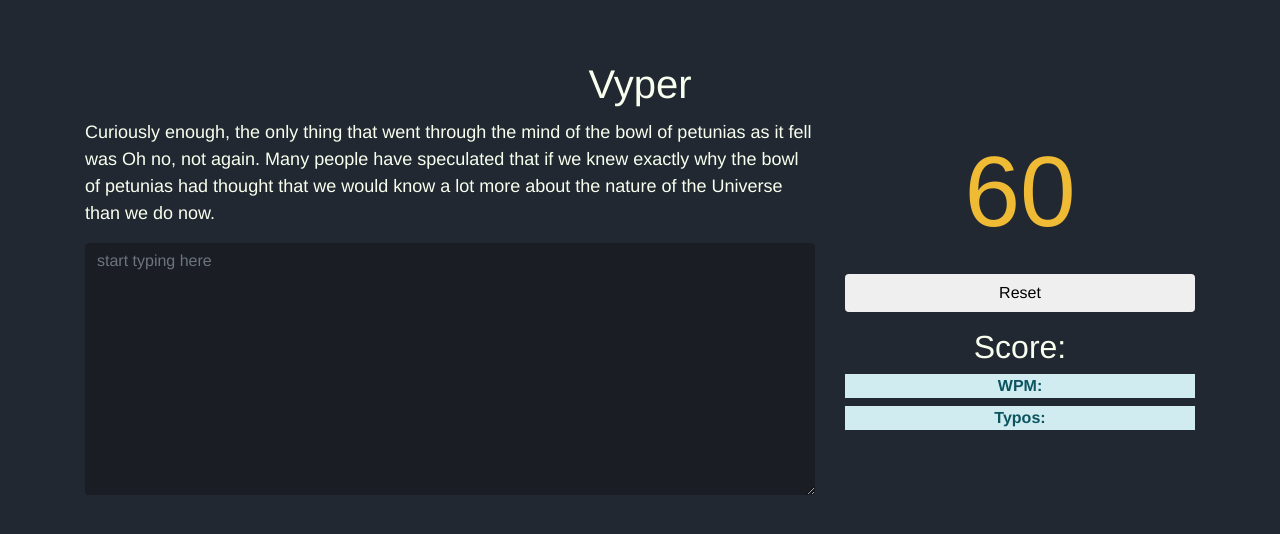
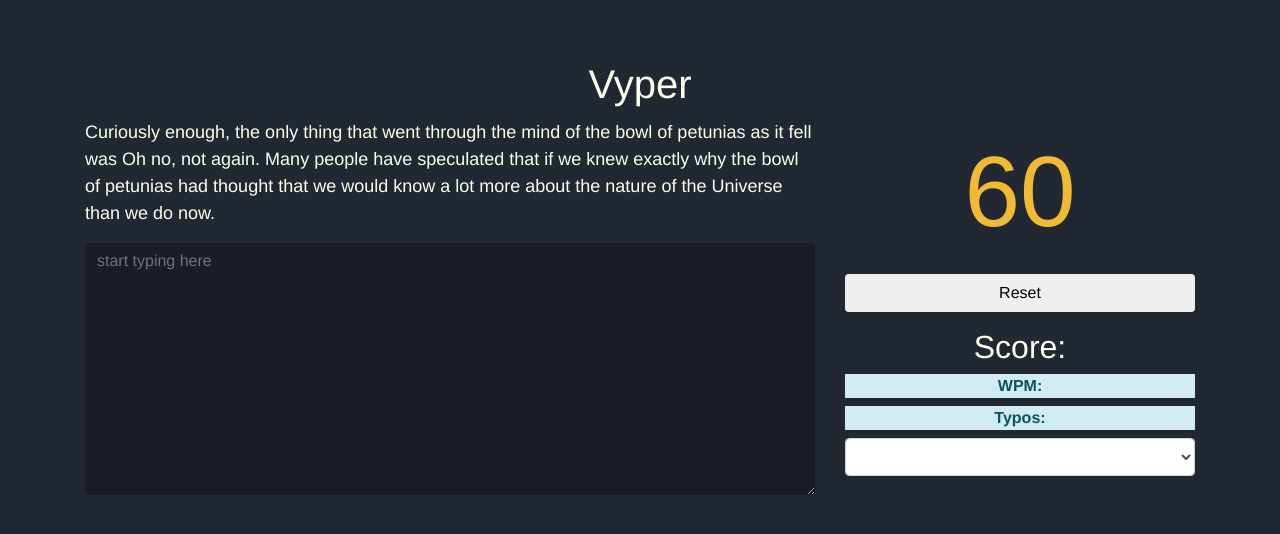
Before and after one commit to PatrikOlin/vyper, a Vue app: page / in a window 1280 px wide. Shown: the top 534 px of the page. Built offline with nearby package versions, Linux system fonts and the light colour scheme.

Commit message:
added ability to filter paragrpahs based on author

```diff
--- a/src/assets/paragraphs.json
+++ b/src/assets/paragraphs.json
@@ -22,7 +22,7 @@
     },
     {
       "author": "Douglas Adams",
-      "paragraph": "For instance, on the planet Earth, man had always assumed that he was more intelligent than dolphins because he had achieved so much — the wheel, New York, wars and so on — whilst all the dolphins had ever done was muck about in the water having a good time. But conversely, the dolphins had always believed that they were far more intelligent than man — for precisely the same reasons."
+      "paragraph": "For instance, on the planet Earth, man had always assumed that he was more intelligent than dolphins because he had achieved so much - the wheel, New York, wars and so on - whilst all the dolphins had ever done was muck about in the water having a good time. But conversely, the dolphins had always believed that they were far more intelligent than man - for precisely the same reasons."
     },
     {
       "author": "Douglas Adams",
@@ -34,7 +34,7 @@
     },
     {
       "author": "Douglas Adams",
-      "paragraph": "The Total Perspective Vortex derives its picture of the whole Universe on the principle of extrapolated matter analyses.To explain — since every piece of matter in the Universe is in some way affected by every other piece of matter in the Universe, it is in theory possible to extrapolate the whole of creation — every sun, every planet, their orbits, their composition and their economic and social history from, say, one small piece of fairy cake. The man who invented the Total Perspective Vortex did so basically in order to annoy his wife."
+      "paragraph": "The Total Perspective Vortex derives its picture of the whole Universe on the principle of extrapolated matter analyses.To explain - since every piece of matter in the Universe is in some way affected by every other piece of matter in the Universe, it is in theory possible to extrapolate the whole of creation - every sun, every planet, their orbits, their composition and their economic and social history from, say, one small piece of fairy cake. The man who invented the Total Perspective Vortex did so basically in order to annoy his wife."
     },
     {
       "author": "Douglas Adams",
@@ -66,7 +66,7 @@
     },
     {
       "author": "George Orwell",
-      "paragraph": "And if all others accepted the lie which the Party imposed—if all records told the same tale—then the lie passed into history and became truth. ‘Who controls the past' ran the Party slogan, ‘controls the future: who controls the present controls the past.'"
+      "paragraph": "And if all others accepted the lie which the Party imposed - if all records told the same tale - then the lie passed into history and became truth. ‘Who controls the past' ran the Party slogan, ‘controls the future: who controls the present controls the past.'"
     },
     {
       "author": "George Orwell",
@@ -78,7 +78,7 @@
     },
     {
       "author": "George Orwell",
-      "paragraph": "To the future or to the past, to a time when thought is free, when men are different from one another and do not live alone—to a time when truth exists and what is done cannot be undone: From the age of uniformity, from the age of solitude, from the age of Big Brother, from the age of doublethink—greetings!"
+      "paragraph": "To the future or to the past, to a time when thought is free, when men are different from one another and do not live alone - to a time when truth exists and what is done cannot be undone: From the age of uniformity, from the age of solitude, from the age of Big Brother, from the age of doublethink - greetings!"
     },
     {
       "author": "George Orwell",
--- a/src/components/Typer.vue
+++ b/src/components/Typer.vue
@@ -29,6 +29,16 @@
             <strong>Typos:</strong>
             {{stats.current.typos}}
           </div>
+          <select
+            class="form-control mt-2"
+            name="authorDropdown"
+            v-model="selectedAuthor"
+            @change="filterListOfParagraphs()"
+          >
+            <option disabled>Pick author</option>
+            <option>Any</option>
+            <option v-for="author of authors" v-bind:value="author" v-bind:key="author">{{author}}</option>
+          </select>
         </div>
       </div>
     </div>
@@ -47,12 +57,16 @@ export default {
   data: function() {
     return {
       title: "Vyper",
-      paragraphs: PARAGRAPHS.paragraphs,
+      allParagraphs: PARAGRAPHS.paragraphs,
+      filteredParagraphs: [],
       originalParagraph: null,
       typedText: "",
+      correctlyTypedText: "",
       typoIndex: -1,
       isTyping: false,
       typos: 0,
+      authors: ["Douglas Adams", "George Orwell"],
+      selectedAuthor: "any",
       stats: {
         current: {},
         previous: {}
@@ -61,14 +75,14 @@ export default {
   },
   methods: {
     calculateWpm: function() {
-      let correctlyTypedText = this.typedText;
+      this.correctlyTypedText = this.correctlyTypedText.concat(this.typedText);
       if (this.typoIndex != -1) {
-        correctlyTypedText = this.originalParagraph.substring(
+        this.correctlyTypedText = this.originalParagraph.substring(
           0,
           this.typoIndex
         );
       }
-      let words = correctlyTypedText.split(" ").length;
+      let words = this.correctlyTypedText.split(" ").length;
       if (this.stats.current) {
         this.stats.previous = this.stats.current;
       }
@@ -78,8 +92,8 @@ export default {
       };
     },
     pickNewParagraph() {
-      const idx = Math.floor(Math.random() * this.paragraphs.length);
-      this.originalParagraph = this.paragraphs[idx].paragraph;
+      const idx = Math.floor(Math.random() * this.filteredParagraphs.length);
+      this.originalParagraph = this.filteredParagraphs[idx].paragraph;
     },
     reset() {
       this.isTyping = false;
@@ -87,9 +101,19 @@ export default {
       this.pickNewParagraph();
       this.typedText = "";
       this.$refs.timer.resetTimer();
+    },
+    filterListOfParagraphs() {
+      if (this.selectedAuthor.toLowerCase() != "any") {
+        this.filteredParagraphs = this.allParagraphs.filter(
+          p => p.author === this.selectedAuthor
+        );
+      } else {
+        this.filteredParagraphs = this.allParagraphs;
+      }
     }
   },
   created() {
+    this.filteredParagraphs = this.allParagraphs;
     this.pickNewParagraph();
   },
   computed: {
@@ -132,6 +156,9 @@ export default {
         this.typoIndex === -1
       ) {
         this.pickNewParagraph();
+        this.correctlyTypedText = this.correctlyTypedText.concat(
+          this.typedText
+        );
         this.typedText = "";
       }
     }
```
Also changed, not shown: 1 other file (tests, documents, lock files or other folders).
